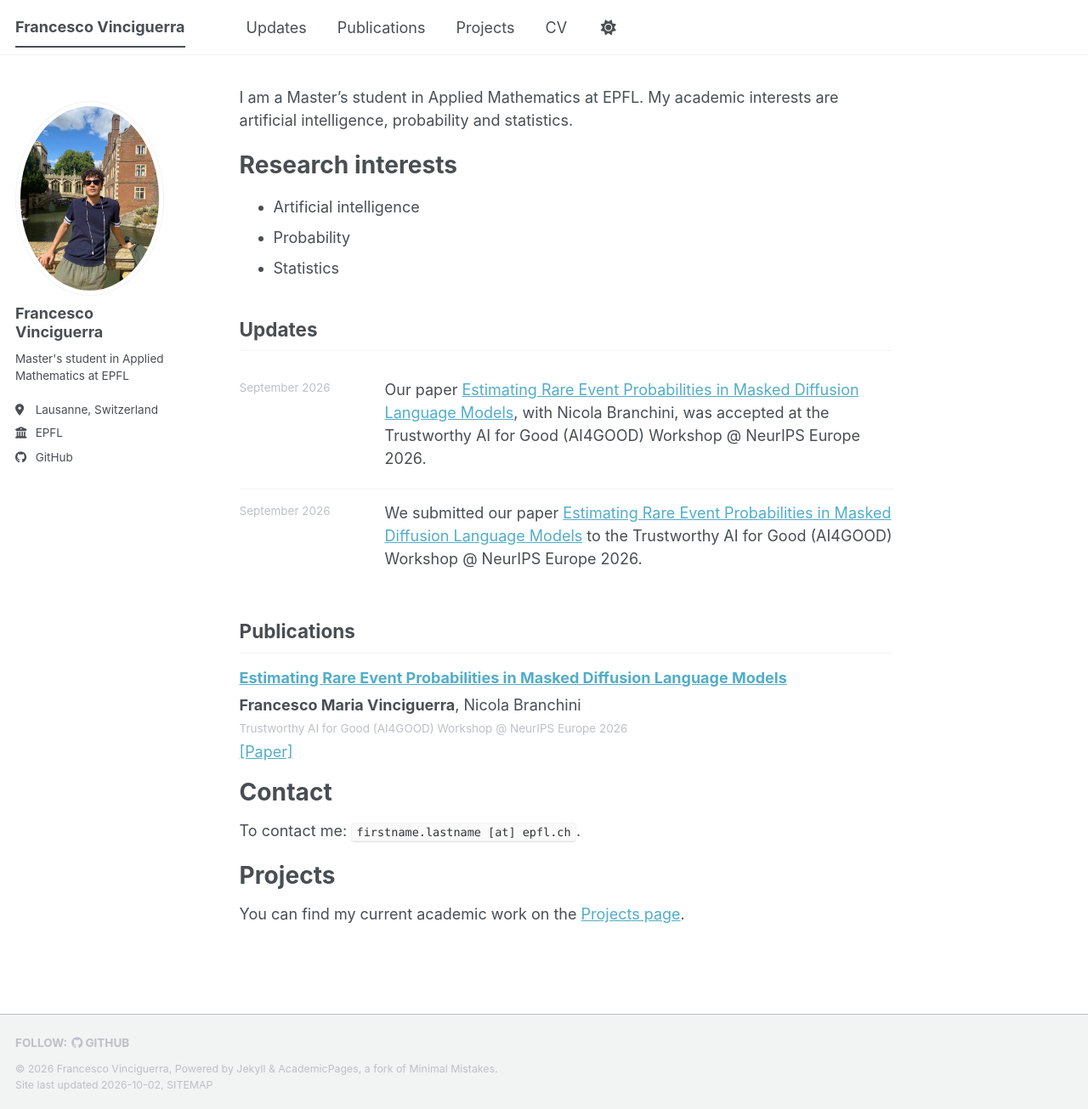
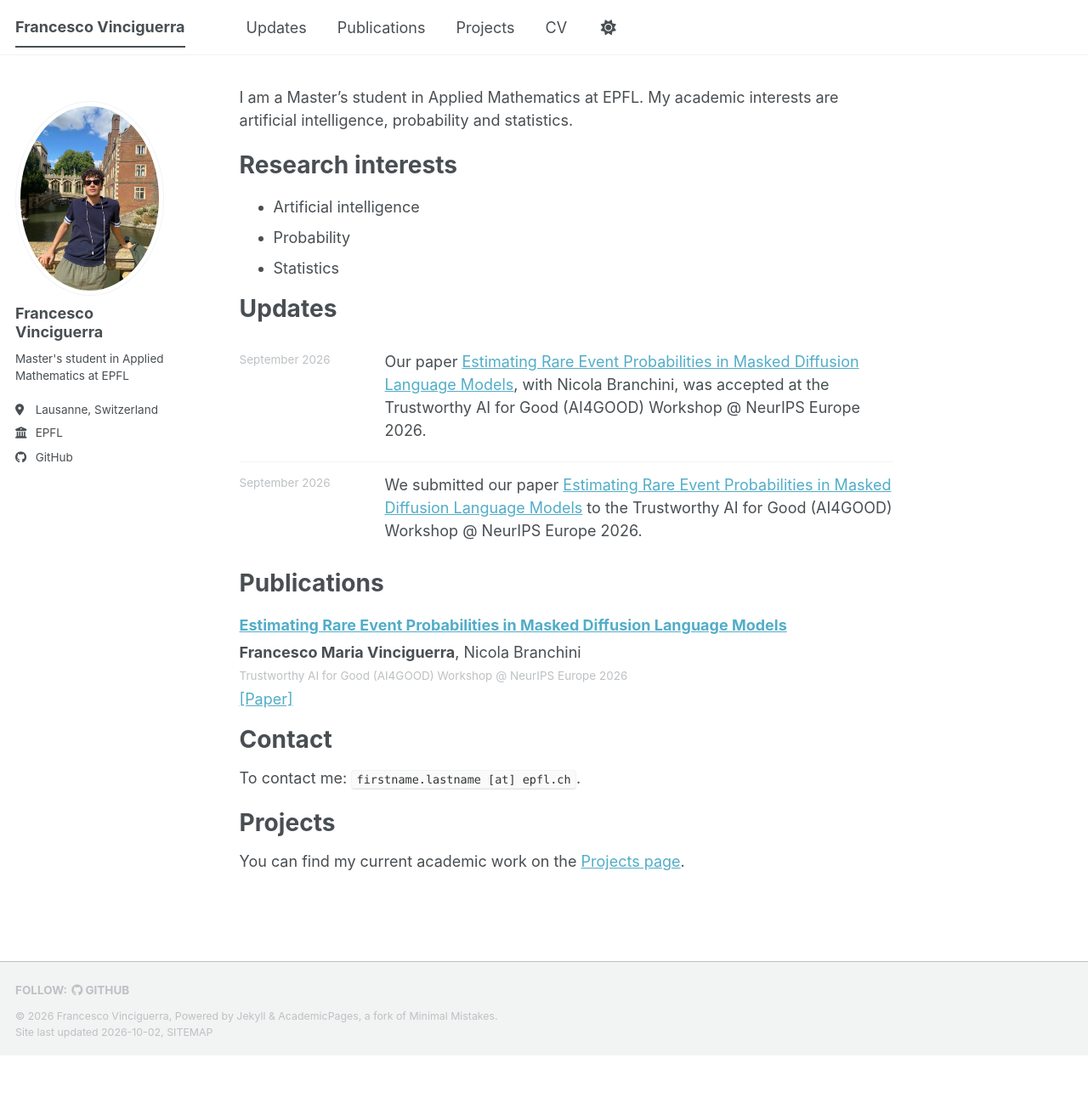
Before and after one commit to FrancescoVinciguerra/FrancescoVinciguerra.github.io, a Jekyll site: the page built from _pages/about.md, in a window 1280 px wide and 1305 px high. Shown: the whole window at 85% size. Built offline with Jekyll 4.4.1, drawn with Linux system fonts in a browser that asks for light colours; a style sheet for code colours, icons or effects is not loaded.

```diff
--- a/_pages/about.md
+++ b/_pages/about.md
@@ -16,7 +16,7 @@ Research interests
 - Statistics
 
 <section id="updates" aria-labelledby="updates-heading">
-  <h2 id="updates-heading">Updates</h2>
+  <h1 id="updates-heading">Updates</h1>
   <ol class="academic-updates">
     <li class="academic-update">
       <time class="academic-update__date" datetime="2026-09">September 2026</time>
@@ -30,9 +30,9 @@ Research interests
 </section>
 
 <section id="publications" aria-labelledby="publications-heading">
-  <h2 id="publications-heading">Publications</h2>
+  <h1 id="publications-heading">Publications</h1>
   <article class="publication-entry">
-    <h3 class="publication-entry__title"><a href="https://openreview.net/forum?id=hwqWaDZdpG"><cite>Estimating Rare Event Probabilities in Masked Diffusion Language Models</cite></a></h3>
+    <h2 class="publication-entry__title"><a href="https://openreview.net/forum?id=hwqWaDZdpG"><cite>Estimating Rare Event Probabilities in Masked Diffusion Language Models</cite></a></h2>
     <p class="publication-entry__authors"><strong>Francesco Maria Vinciguerra</strong>, Nicola Branchini</p>
     <p class="publication-entry__venue">Trustworthy AI for Good (AI4GOOD) Workshop @ NeurIPS Europe 2026</p>
     <p class="publication-entry__links"><a href="https://openreview.net/forum?id=hwqWaDZdpG" aria-label="Paper: Estimating Rare Event Probabilities in Masked Diffusion Language Models">[Paper]</a></p>
--- a/_sass/layout/_page.scss
+++ b/_sass/layout/_page.scss
@@ -134,6 +134,8 @@
 
   .publication-entry__title {
     margin: 0 0 0.25em;
+    padding-bottom: 0;
+    border-bottom: 0;
     font-size: 1em;
     line-height: 1.5;
   }
```
